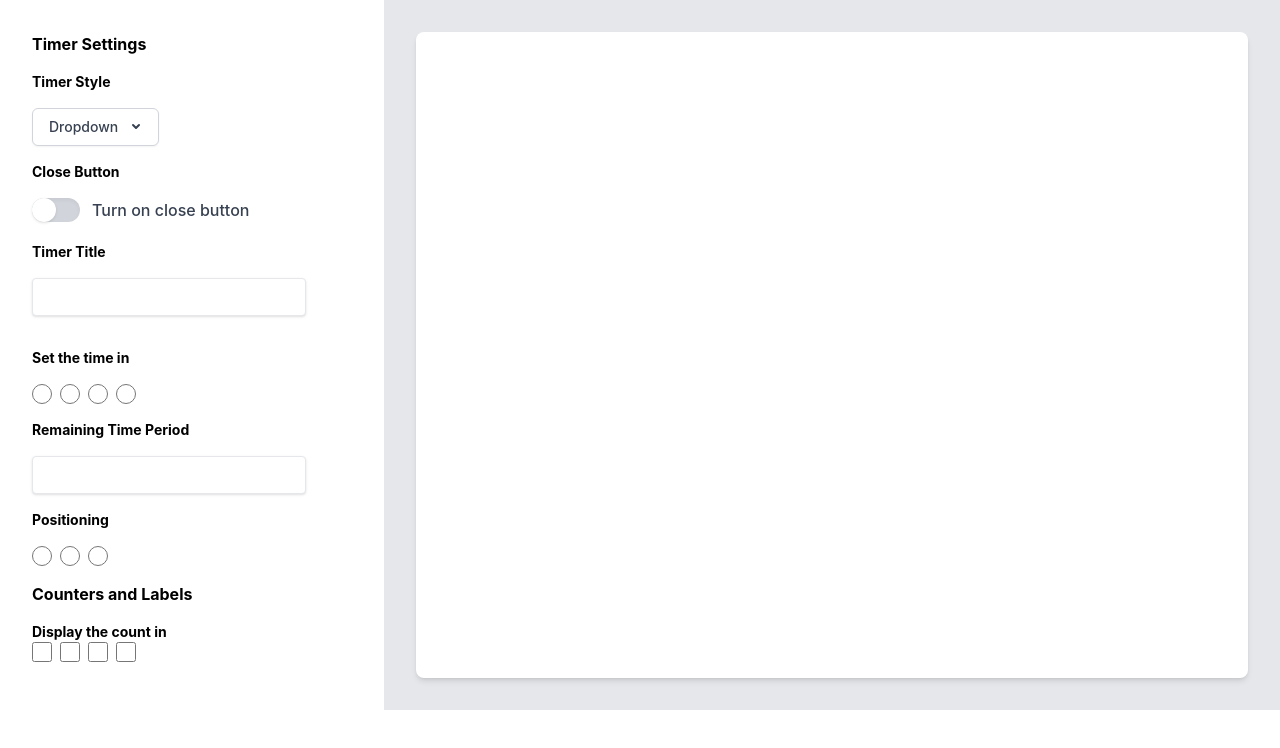
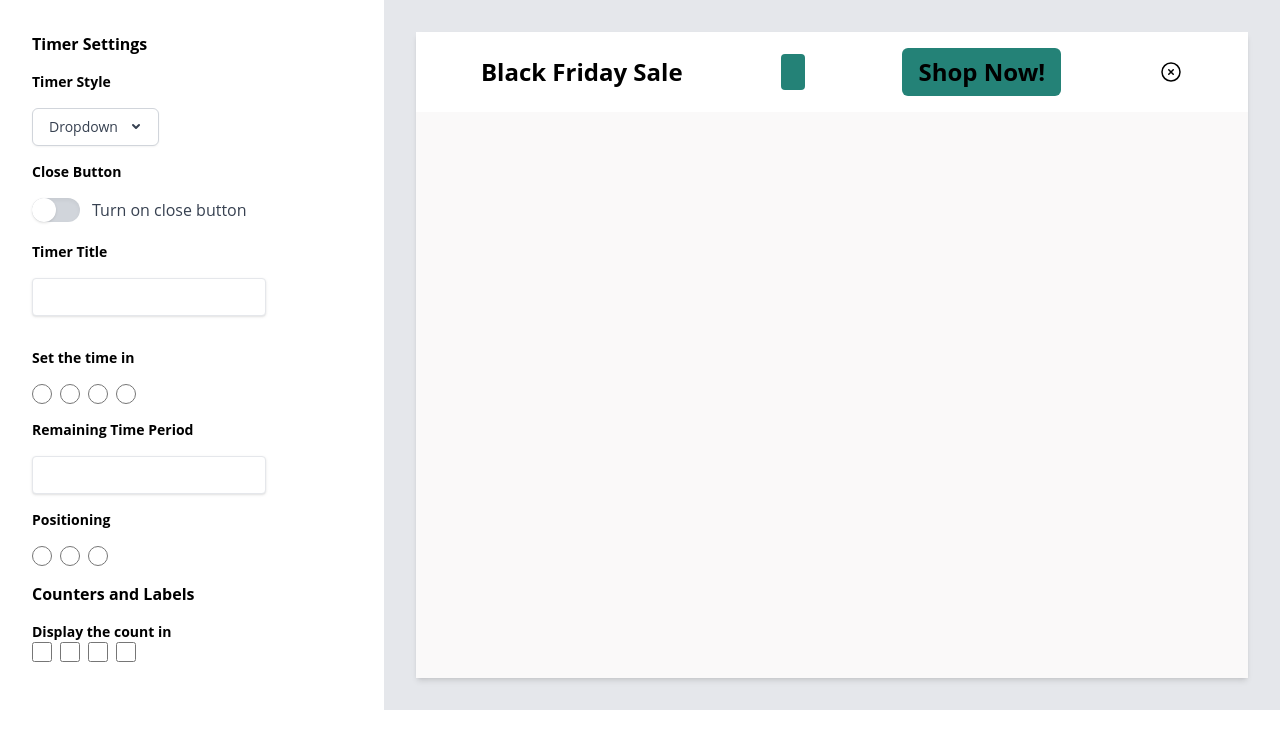
Before and after one commit to erenasiroglu/case-study, a React (Create React App) app: page / in a window 1280 px wide. Shown: the top 748 px of the page. Built offline with nearby package versions, Linux system fonts and the light colour scheme.

Commit message:
created the right side and improved css

```diff
--- a/src/components/header/Header.jsx
+++ b/src/components/header/Header.jsx
@@ -0,0 +1,34 @@
+import React from "react";
+import Timer from "../timer/Timer";
+
+export const Header = () => {
+  return (
+    <div className="w-full flex flex-row h-20 p-4 bg-[#FFFF] justify-around items-center">
+      <h1 className="text-2xl font-bold">Black Friday Sale</h1>
+      <Timer />
+      <button className="bg-[#248277] text-black px-4 py-2 rounded-md text-2xl font-bold">
+        Shop Now!
+      </button>
+      <button
+        type="button"
+      >
+        <svg
+          xmlns="http://www.w3.org/2000/svg"
+          fill="none"
+          viewBox="0 0 24 24"
+          strokeWidth={1.5}
+          stroke="currentColor"
+          className="w-6 h-6"
+        >
+          <path
+            strokeLinecap="round"
+            strokeLinejoin="round"
+            d="m9.75 9.75 4.5 4.5m0-4.5-4.5 4.5M21 12a9 9 0 1 1-18 0 9 9 0 0 1 18 0Z"
+          />
+        </svg>
+      </button>
+    </div>
+  );
+};
+
+export default Header;
--- /dev/null
+++ b/src/components/timer/Timer.jsx
@@ -0,0 +1,9 @@
+import React from 'react';
+
+export const Timer = () => {
+ return (
+    <div className='h-9 w-6 bg-[#248277] rounded'></div>
+ )
+};
+
+export default Timer;
--- a/src/index.css
+++ b/src/index.css
@@ -4,14 +4,15 @@
 
 body {
   margin: 0;
-  font-family: -apple-system, BlinkMacSystemFont, 'Segoe UI', 'Roboto', 'Oxygen',
-    'Ubuntu', 'Cantarell', 'Fira Sans', 'Droid Sans', 'Helvetica Neue',
-    sans-serif;
+  font-family: Open Sans, sans-serif;
   -webkit-font-smoothing: antialiased;
   -moz-osx-font-smoothing: grayscale;
 }
 
+* {
+  box-sizing: border-box;
+}
+
 code {
-  font-family: source-code-pro, Menlo, Monaco, Consolas, 'Courier New',
-    monospace;
+  font-family: Open Sans, sans-serif;
 }
--- a/src/layouts/Counter.jsx
+++ b/src/layouts/Counter.jsx
@@ -1,9 +1,11 @@
 import React from 'react';
+import Header from '../components/header/Header';
 
 export const Counter = () => {
   return (
-    <div className='bg-gray-200 p-8 w-full h-full'>
-      <div className="bg-white p-8 rounded-lg shadow-md w-full h-full">
+    <div className='bg-gray-200 p-8 w-full h-full bg-[#E5E6E4]'>
+      <div className="bg-[#FAF9F9] shadow-md w-full h-full">
+        <Header/>
       </div>
     </div>
   );
```
